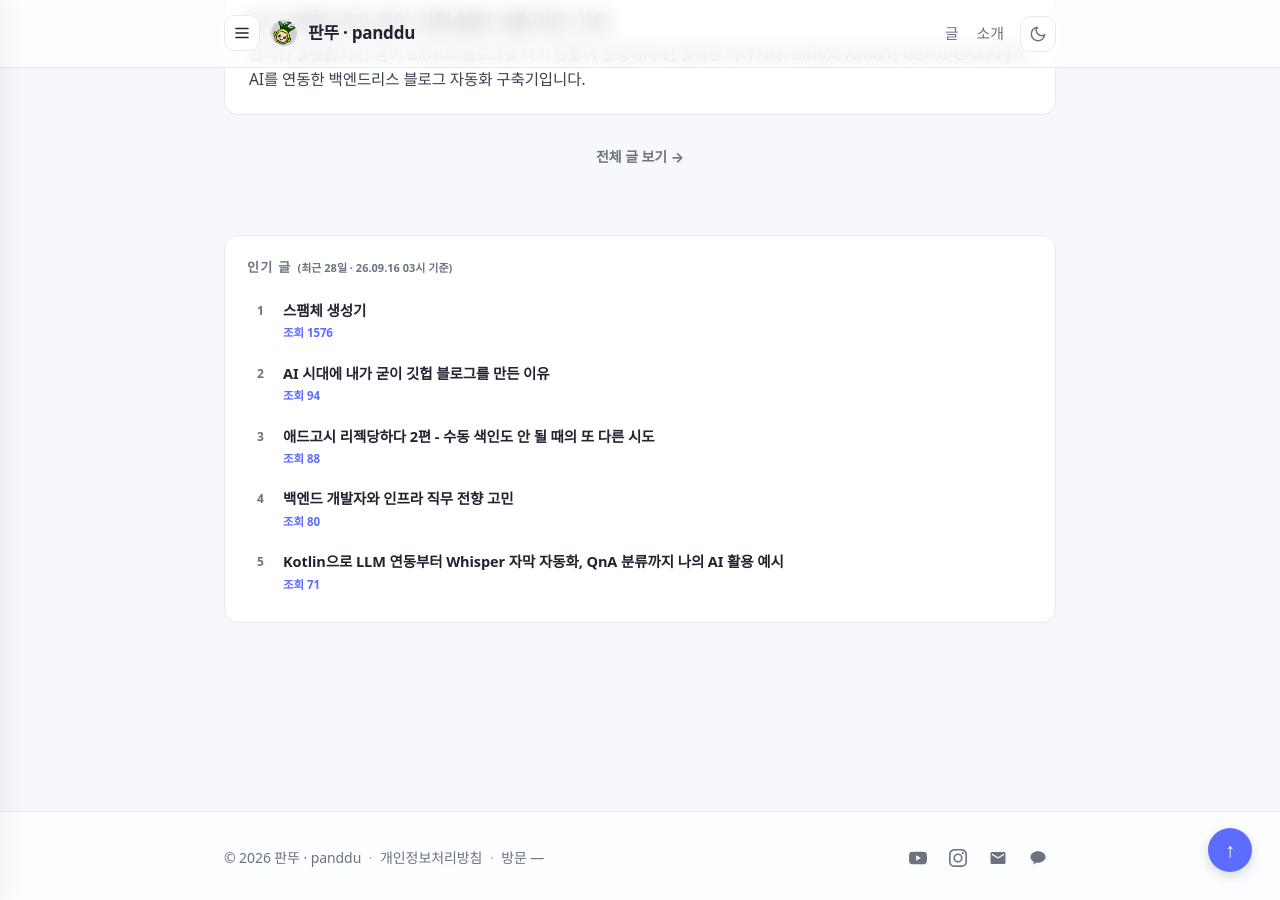
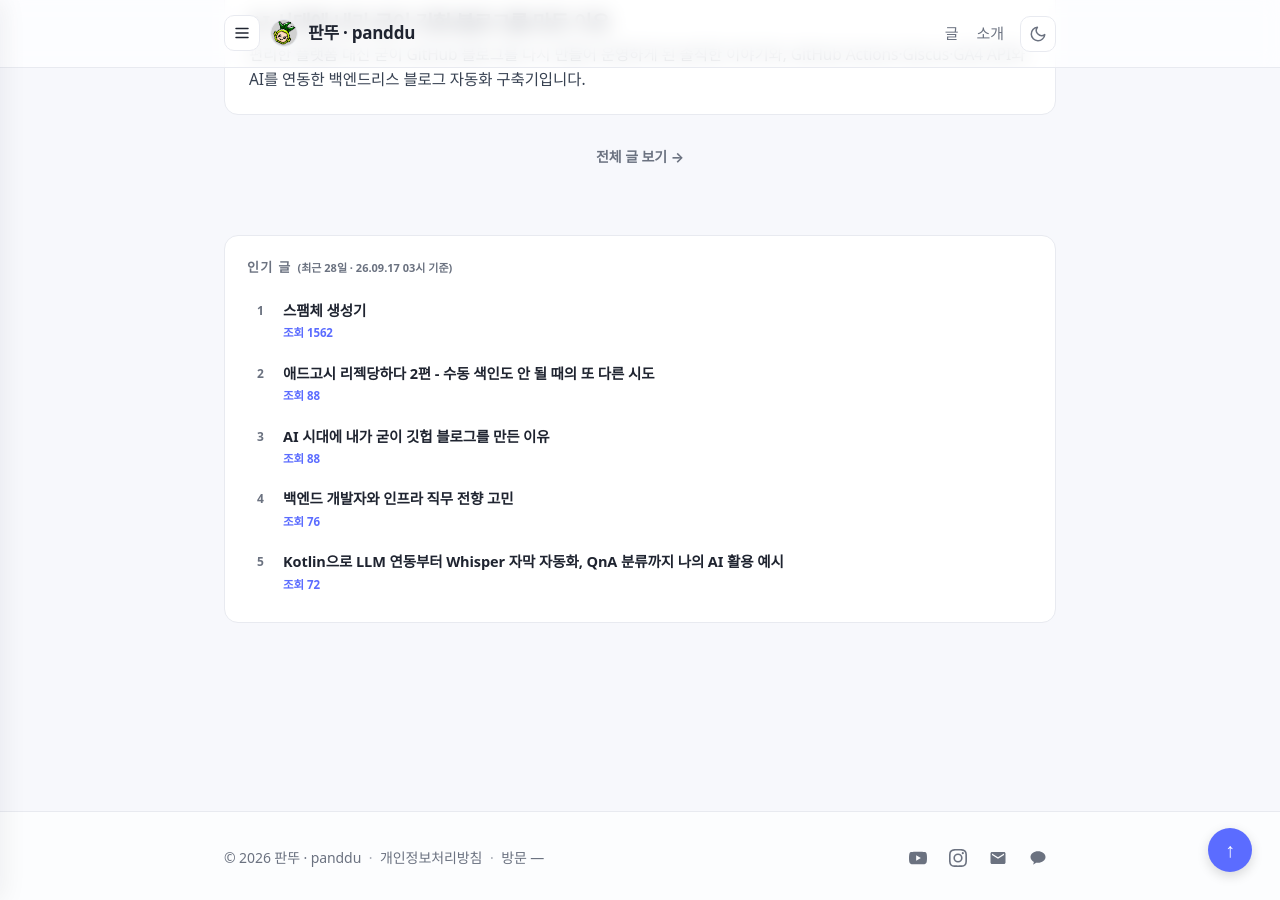
Before and after one commit to panddu/panddu.github.io, a Jekyll site: the page built from index.html, in a window 1280 px wide and 900 px high, scrolled down 1992 px. Built offline with Jekyll 4.4.1, drawn with Linux system fonts in a browser that asks for light colours; some web fonts are replaced; part of the change alters nothing that is shown.

Commit message:
chore: update popular posts

```diff
--- a/_data/popular_posts.json
+++ b/_data/popular_posts.json
@@ -1,16 +1,11 @@
 {
-  "generated_at": "2026-09-16T03:42:38+09:00",
+  "generated_at": "2026-09-17T03:38:50+09:00",
   "period_days": 28,
   "posts": [
     {
       "title": "스팸체 생성기",
       "url": "/posts/2019/04/spammaker/",
-      "views": 1576
-    },
-    {
-      "title": "AI 시대에 내가 굳이 깃헙 블로그를 만든 이유",
-      "url": "/posts/2026/08/why-i-made-github-blog/",
-      "views": 94
+      "views": 1562
     },
     {
       "title": "애드고시 리젝당하다 2편 - 수동 색인도 안 될 때의 또 다른 시도",
@@ -18,14 +13,19 @@
       "views": 88
     },
     {
+      "title": "AI 시대에 내가 굳이 깃헙 블로그를 만든 이유",
+      "url": "/posts/2026/08/why-i-made-github-blog/",
+      "views": 88
+    },
+    {
       "title": "백엔드 개발자와 인프라 직무 전향 고민",
       "url": "/posts/2026/08/backend-and-infra-counsel/",
-      "views": 80
+      "views": 76
     },
     {
       "title": "Kotlin으로 LLM 연동부터 Whisper 자막 자동화, QnA 분류까지 나의 AI 활용 예시",
       "url": "/posts/2026/08/panddu-ai-workflow/",
-      "views": 71
+      "views": 72
     }
   ]
 }
```
